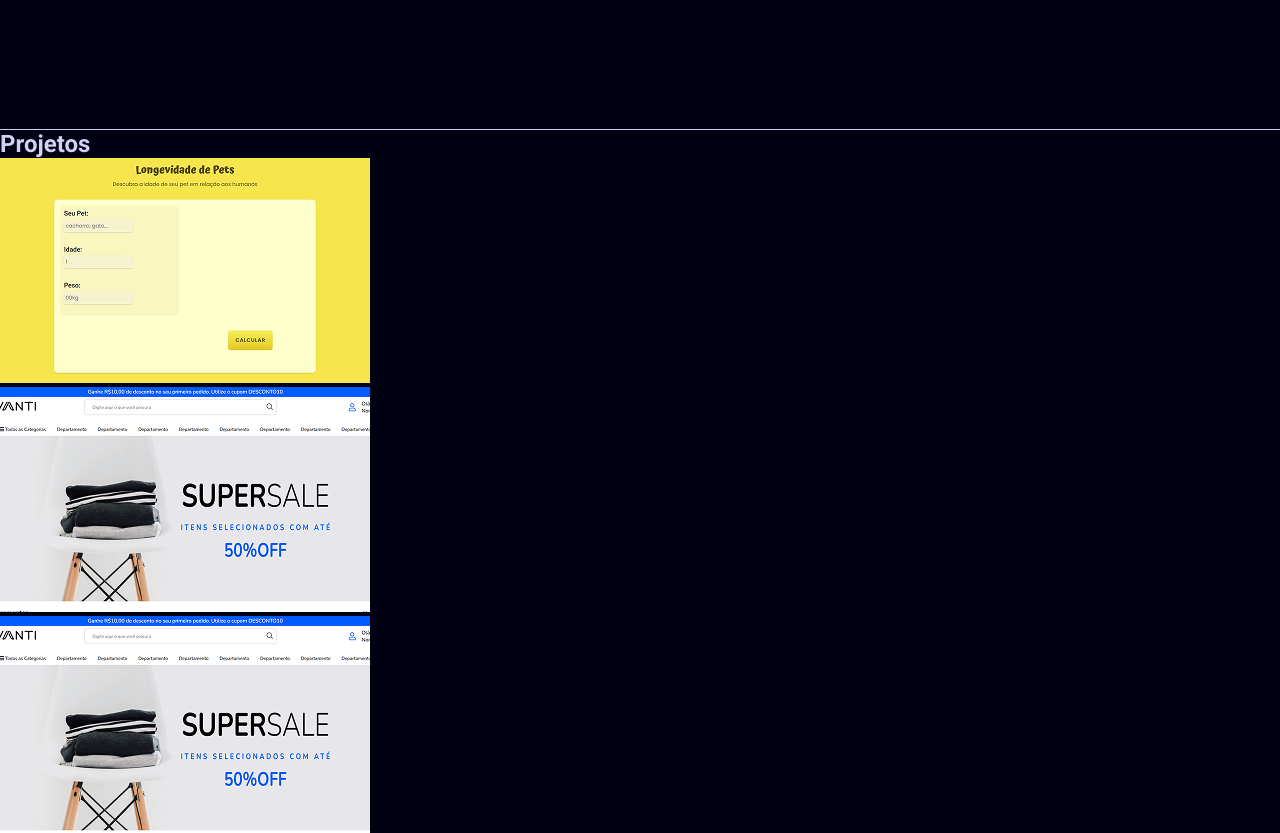
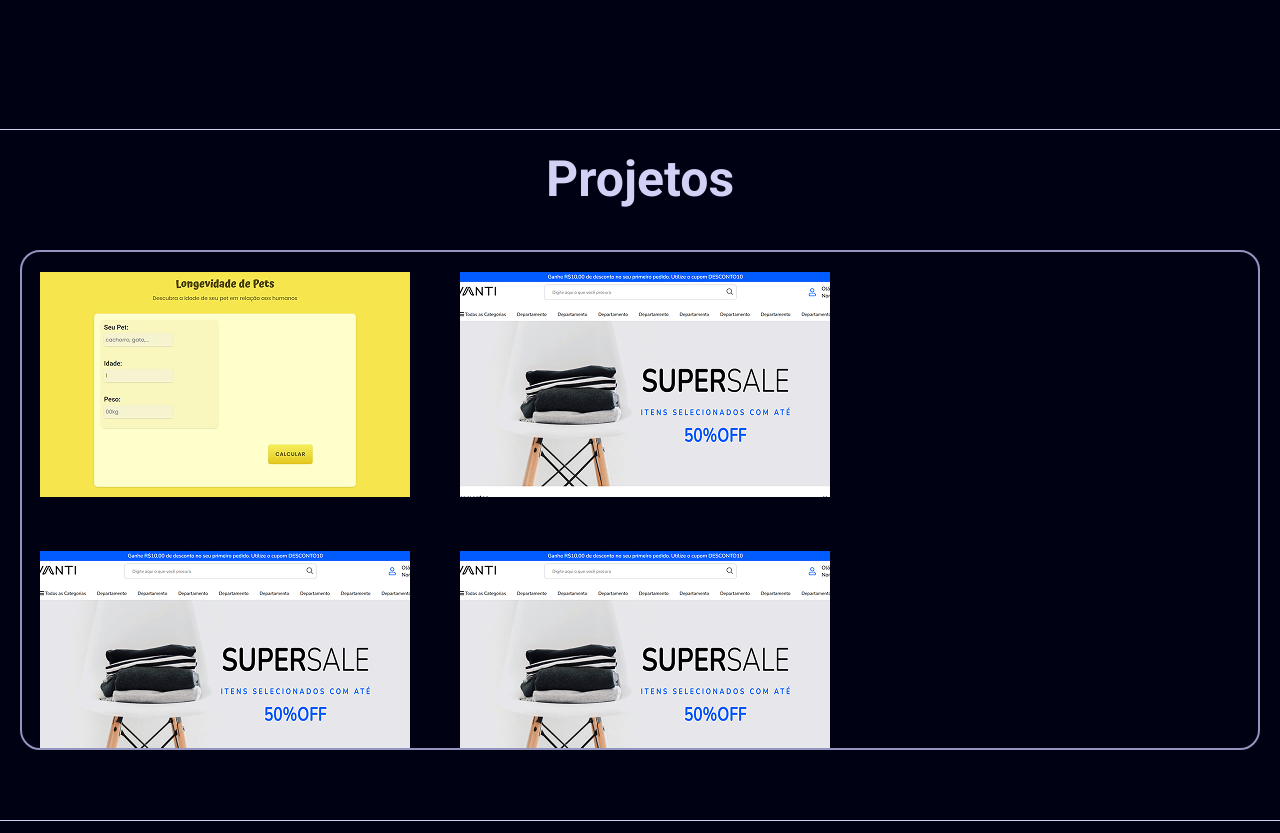
Before and after one commit to MarcusDevinicius/Marcus-Lima-Portifolio, a React (Vite) app: page / in a window 1280 px wide. Shown: the part 1900-2733 px from the top of the page. Built offline with nearby package versions, Linux system fonts and the light colour scheme.

Commit message:
Building the projects section style.

```diff
--- a/src/CSS/main.css
+++ b/src/CSS/main.css
@@ -293,3 +293,38 @@ section.skills button::after {
 section.skills img {
     width: 80px;
 }
+
+section.projects {
+    display: grid;
+    row-gap: 20px;
+    grid-template-columns: 20px auto 20px;
+    grid-template-rows: 80px auto 50px;
+    padding-top: 20px;
+}
+
+section.projects > h2 {
+    font-size: 50px;
+    text-align: center;
+    grid-row: 1;
+    grid-column: 2;
+}
+
+section.projects > article {
+    grid-column: 2;
+    grid-row: 2;
+    justify-self: center;
+}
+
+section.projects > article > ul {
+    list-style: none;
+    padding: 20px 18px;
+    max-width: 1300px;
+    height: 500px;
+    display: flex;
+    flex-wrap: wrap;
+    flex-direction: row;
+    gap: 50px;
+    overflow-y: scroll;
+    border: 2px solid #9395c1;
+    border-radius: 20px;
+}
--- a/src/SCRIPT/Projects.jsx
+++ b/src/SCRIPT/Projects.jsx
@@ -6,7 +6,7 @@ const Projects = ({language}) => {
   return (
     <section className='projects'>
         <h2>Projetos</h2>
-        <article>
+        <article className='projects-container'>
             <ul>
                 <li>
                   <a href="">
```
